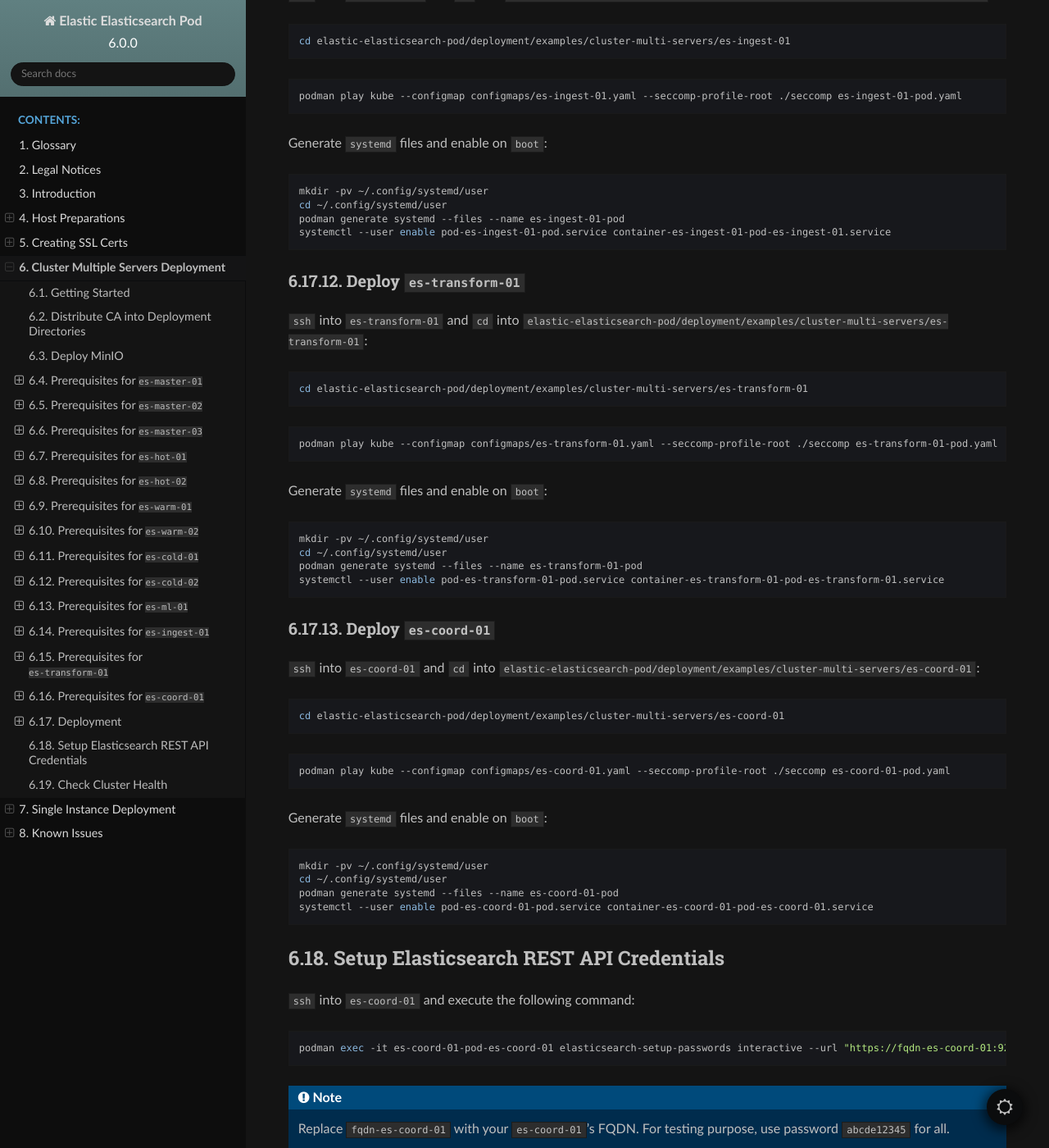
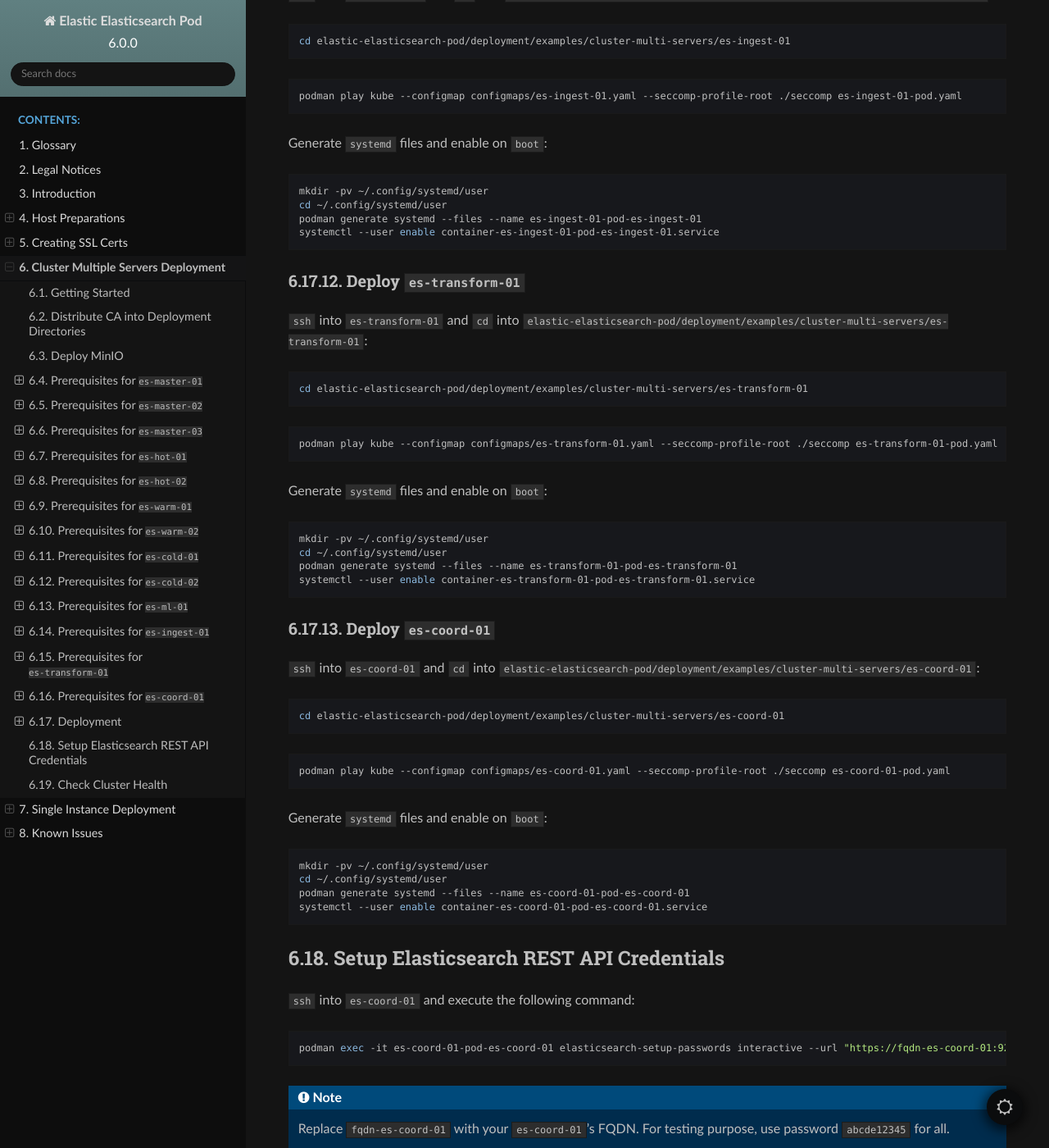
Before and after one commit to extra2000/elastic-elasticsearch-pod, a Sphinx documentation site: the page built from docs/source/example_cluster_multi_servers.rst, in a window 1280 px wide and 1400 px high, scrolled down 53407 px. Shown: the whole window at 82% size. Built offline with Sphinx 7.4.7 and the Read the Docs theme 2.0.0, drawn with Linux system fonts in a browser that asks for light colours; some of the changed text lies outside the part shown.

Commit message:
docs(deployment): simplify `podman generate systemd`

```diff
--- a/docs/source/example_cluster_multi_servers.rst
+++ b/docs/source/example_cluster_multi_servers.rst
@@ -2668,8 +2668,8 @@
 
     mkdir -pv ~/.config/systemd/user
     cd ~/.config/systemd/user
-    podman generate systemd --files --name es-master-01-pod
-    systemctl --user enable pod-es-master-01-pod.service container-es-master-01-pod-es-master-01.service
+    podman generate systemd --files --name es-master-01-pod-es-master-01
+    systemctl --user enable container-es-master-01-pod-es-master-01.service
 
 Deploy ``es-master-02``
 ~~~~~~~~~~~~~~~~~~~~~~~
@@ -2690,8 +2690,8 @@
 
     mkdir -pv ~/.config/systemd/user
     cd ~/.config/systemd/user
-    podman generate systemd --files --name es-master-02-pod
-    systemctl --user enable pod-es-master-02-pod.service container-es-master-02-pod-es-master-02.service
+    podman generate systemd --files --name es-master-02-pod-es-master-02
+    systemctl --user enable container-es-master-02-pod-es-master-02.service
 
 Deploy ``es-master-03``
 ~~~~~~~~~~~~~~~~~~~~~~~
@@ -2713,8 +2713,8 @@
 
     mkdir -pv ~/.config/systemd/user
     cd ~/.config/systemd/user
-    podman generate systemd --files --name es-master-03-pod
-    systemctl --user enable pod-es-master-03-pod.service container-es-master-03-pod-es-master-03.service
+    podman generate systemd --files --name es-master-03-pod-es-master-03
+    systemctl --user enable container-es-master-03-pod-es-master-03.service
 
 Deploy ``es-hot-01``
 ~~~~~~~~~~~~~~~~~~~~
@@ -2735,8 +2735,8 @@
 
     mkdir -pv ~/.config/systemd/user
     cd ~/.config/systemd/user
-    podman generate systemd --files --name es-hot-01-pod
-    systemctl --user enable pod-es-hot-01-pod.service container-es-hot-01-pod-es-hot-01.service
+    podman generate systemd --files --name es-hot-01-pod-es-hot-01
+    systemctl --user enable container-es-hot-01-pod-es-hot-01.service
 
 Deploy ``es-hot-02``
 ~~~~~~~~~~~~~~~~~~~~
@@ -2757,8 +2757,8 @@
 
     mkdir -pv ~/.config/systemd/user
     cd ~/.config/systemd/user
-    podman generate systemd --files --name es-hot-02-pod
-    systemctl --user enable pod-es-hot-02-pod.service container-es-hot-02-pod-es-hot-02.service
+    podman generate systemd --files --name es-hot-02-pod-es-hot-02
+    systemctl --user enable container-es-hot-02-pod-es-hot-02.service
 
 Deploy ``es-warm-01``
 ~~~~~~~~~~~~~~~~~~~~~
@@ -2779,8 +2779,8 @@
 
     mkdir -pv ~/.config/systemd/user
     cd ~/.config/systemd/user
-    podman generate systemd --files --name es-warm-01-pod
-    systemctl --user enable pod-es-warm-01-pod.service container-es-warm-01-pod-es-warm-01.service
+    podman generate systemd --files --name es-warm-01-pod-es-warm-01
+    systemctl --user enable container-es-warm-01-pod-es-warm-01.service
 
 Deploy ``es-warm-02``
 ~~~~~~~~~~~~~~~~~~~~~
@@ -2801,8 +2801,8 @@
 
     mkdir -pv ~/.config/systemd/user
     cd ~/.config/systemd/user
-    podman generate systemd --files --name es-warm-02-pod
-    systemctl --user enable pod-es-warm-02-pod.service container-es-warm-02-pod-es-warm-02.service
+    podman generate systemd --files --name es-warm-02-pod-es-warm-02
+    systemctl --user enable container-es-warm-02-pod-es-warm-02.service
 
 Deploy ``es-cold-01``
 ~~~~~~~~~~~~~~~~~~~~~
@@ -2823,8 +2823,8 @@
 
     mkdir -pv ~/.config/systemd/user
     cd ~/.config/systemd/user
-    podman generate systemd --files --name es-cold-01-pod
-    systemctl --user enable pod-es-cold-01-pod.service container-es-cold-01-pod-es-cold-01.service
+    podman generate systemd --files --name es-cold-01-pod-es-cold-01
+    systemctl --user enable container-es-cold-01-pod-es-cold-01.service
 
 Deploy ``es-cold-02``
 ~~~~~~~~~~~~~~~~~~~~~
@@ -2845,8 +2845,8 @@
 
     mkdir -pv ~/.config/systemd/user
     cd ~/.config/systemd/user
-    podman generate systemd --files --name es-cold-02-pod
-    systemctl --user enable pod-es-cold-02-pod.service container-es-cold-02-pod-es-cold-02.service
+    podman generate systemd --files --name es-cold-02-pod-es-cold-02
+    systemctl --user enable container-es-cold-02-pod-es-cold-02.service
 
 Deploy ``es-ml-01``
 ~~~~~~~~~~~~~~~~~~~
@@ -2867,8 +2867,8 @@
 
     mkdir -pv ~/.config/systemd/user
     cd ~/.config/systemd/user
-    podman generate systemd --files --name es-ml-01-pod
-    systemctl --user enable pod-es-ml-01-pod.service container-es-ml-01-pod-es-ml-01.service
+    podman generate systemd --files --name es-ml-01-pod-es-ml-01
+    systemctl --user enable container-es-ml-01-pod-es-ml-01.service
 
 Deploy ``es-ingest-01``
 ~~~~~~~~~~~~~~~~~~~~~~~
@@ -2889,8 +2889,8 @@
 
     mkdir -pv ~/.config/systemd/user
     cd ~/.config/systemd/user
-    podman generate systemd --files --name es-ingest-01-pod
-    systemctl --user enable pod-es-ingest-01-pod.service container-es-ingest-01-pod-es-ingest-01.service
+    podman generate systemd --files --name es-ingest-01-pod-es-ingest-01
+    systemctl --user enable container-es-ingest-01-pod-es-ingest-01.service
 
 Deploy ``es-transform-01``
 ~~~~~~~~~~~~~~~~~~~~~~~~~~
@@ -2911,8 +2911,8 @@
 
     mkdir -pv ~/.config/systemd/user
     cd ~/.config/systemd/user
-    podman generate systemd --files --name es-transform-01-pod
-    systemctl --user enable pod-es-transform-01-pod.service container-es-transform-01-pod-es-transform-01.service
+    podman generate systemd --files --name es-transform-01-pod-es-transform-01
+    systemctl --user enable container-es-transform-01-pod-es-transform-01.service
 
 Deploy ``es-coord-01``
 ~~~~~~~~~~~~~~~~~~~~~~
@@ -2933,8 +2933,8 @@
 
     mkdir -pv ~/.config/systemd/user
     cd ~/.config/systemd/user
-    podman generate systemd --files --name es-coord-01-pod
-    systemctl --user enable pod-es-coord-01-pod.service container-es-coord-01-pod-es-coord-01.service
+    podman generate systemd --files --name es-coord-01-pod-es-coord-01
+    systemctl --user enable container-es-coord-01-pod-es-coord-01.service
 
 Setup Elasticsearch REST API Credentials
 ----------------------------------------
```
